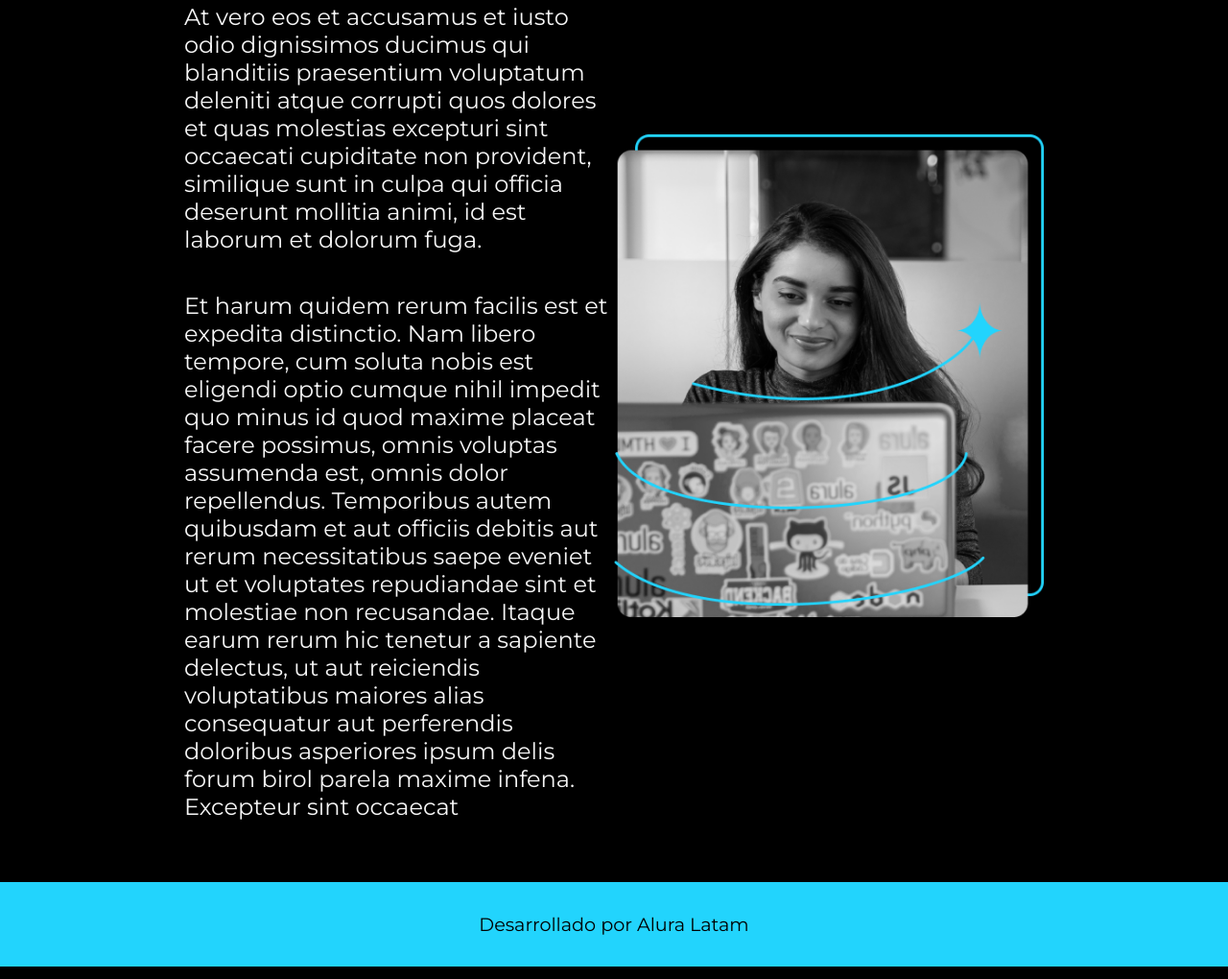
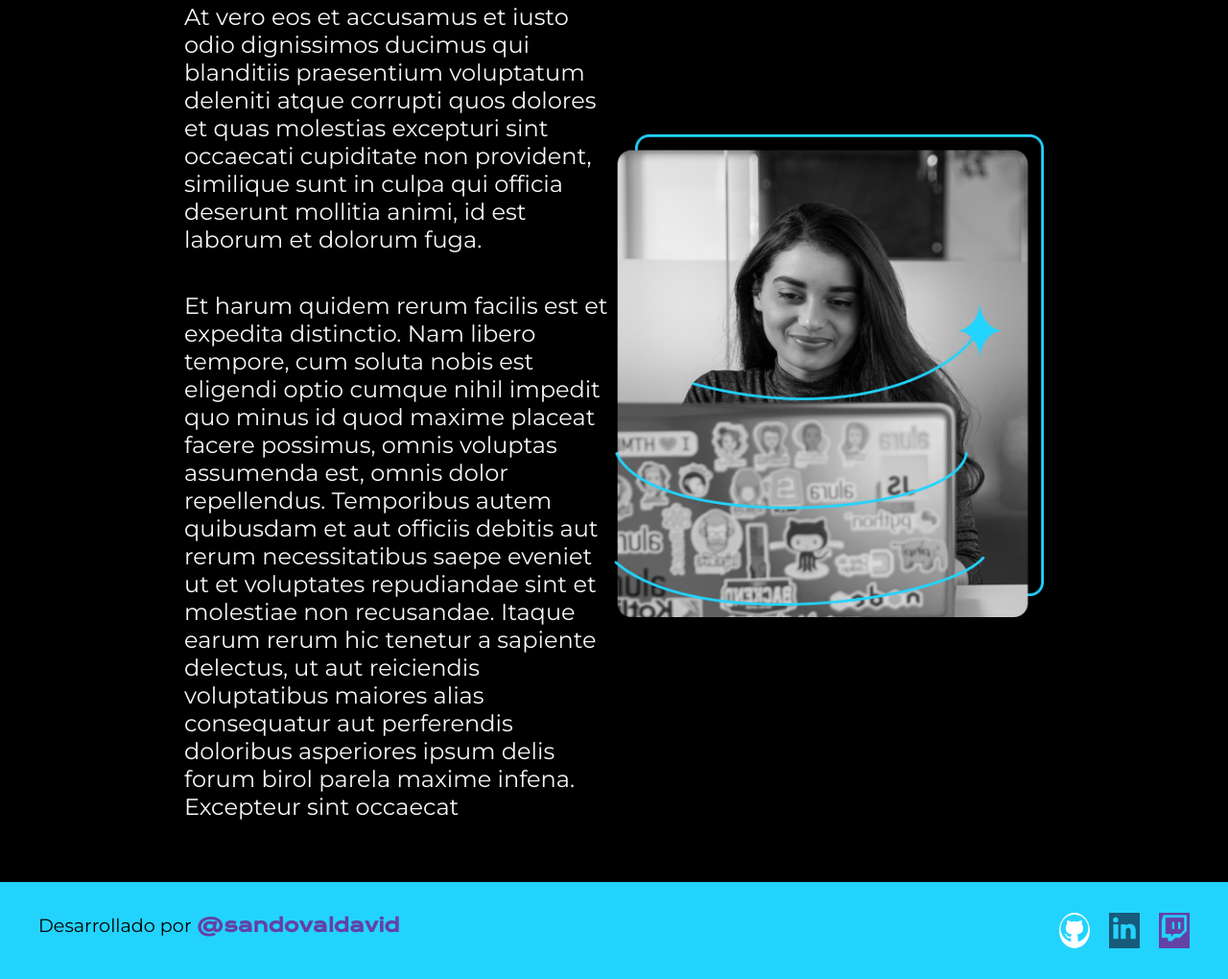
Before and after one commit to sandovaldavid/alura-portfolio-template, a plain HTML site: page about.html in a window 1280 px wide. Shown: the part 191-1211 px from the top of the page at 96% size. Drawn offline with nearby package versions, Linux system fonts and the light colour scheme.

Commit message:
✨ Update footer in about.html to include developer credit and social media links

```diff
--- a/about.html
+++ b/about.html
@@ -39,7 +39,28 @@
 				alt="Foto de Ana García desarrolando un proyecto" />
 		</main>
 		<footer class="footer">
-			<p>Desarrollado por Alura Latam</p>
+			<div class="footer__contenido">
+				<p class="footer__texto">
+					Desarrollado por
+					<a
+						href="https://github.com/sandovaldavid"
+						target="_blank"
+						class="footer__destacado"
+						>@sandovaldavid</a
+					>
+				</p>
+				<div class="footer__redes">
+					<a href="https://github.com/" class="footer__icono">
+						<img src="./assets/github.png" alt="GitHub" />
+					</a>
+					<a href="https://linkedin.com/in/" class="footer__icono">
+						<img src="./assets/linkedin.png" alt="LinkedIn" />
+					</a>
+					<a href="https://twitch.tv/" class="footer__icono">
+						<img src="./assets/twitch.png" alt="Twitch" />
+					</a>
+				</div>
+			</div>
 		</footer>
 	</body>
 </html>
```
